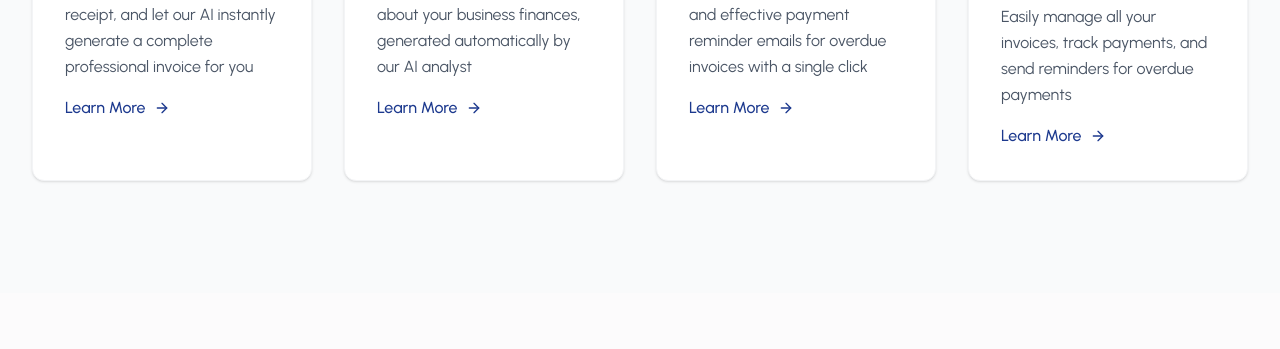
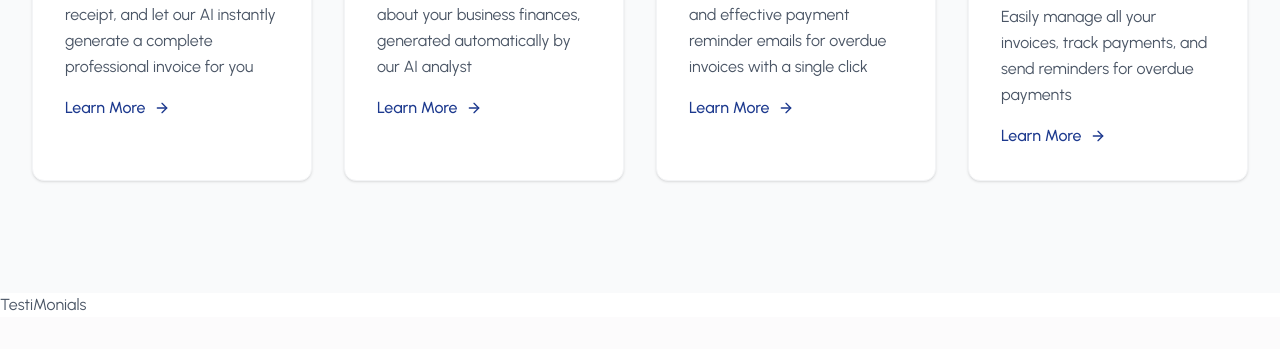
Before and after one commit to patelscripts/AI_Invoice_Generator, a React (Vite) app in the folder Frontend/: page / in a window 1280 px wide. Shown: the part 1789-2138 px from the top of the page. Built offline with nearby package versions, Linux system fonts and the light colour scheme; a web font is replaced by a local one.

Commit message:
TestiMonial section added

```diff
--- /dev/null
+++ b/Frontend/src/components/landing/TestiMonials.jsx
@@ -0,0 +1,11 @@
+import React from 'react'
+
+const TestiMonials = () => {
+  return (
+    <div>
+      TestiMonials
+    </div>
+  )
+}
+
+export default TestiMonials
--- a/Frontend/src/pages/LandingPage/LandingPage.jsx
+++ b/Frontend/src/pages/LandingPage/LandingPage.jsx
@@ -2,6 +2,7 @@ import React from 'react'
 import Header from '../../components/landing/Header'
 import Hero from '../../components/landing/Hero'
 import Features from '../../components/landing/Features'
+import TestiMonials from '../../components/landing/TestiMonials'
 
 const LandingPage = () => {
   return (
@@ -10,6 +11,7 @@ const LandingPage = () => {
         <main className='mb-[100vh]'>
           <Hero/>
           <Features/>
+          <TestiMonials/>
         </main>
     </div>
   )
```
